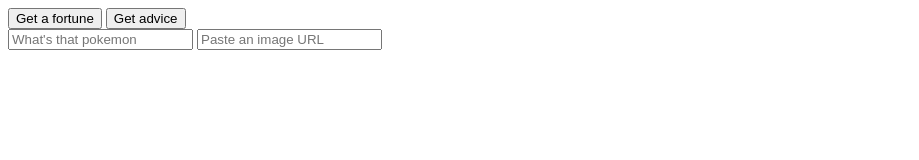
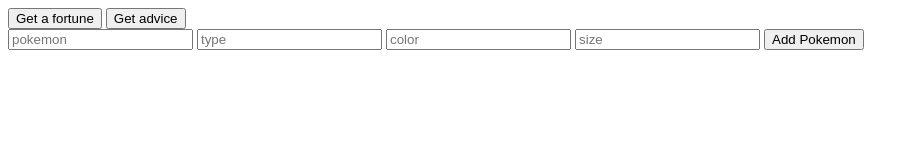
Before and after one commit to allenm679/Final-week4, a plain HTML site: page index.html in a window 1280 px wide. Shown: the whole page, without its empty margins (0-919 px from the left). Drawn offline with nearby package versions, Linux system fonts and the light colour scheme.

Commit message:
Update index.html

```diff
--- a/index.html
+++ b/index.html
@@ -39,22 +39,16 @@
 
 
 <form>
-  <input
-  type="text"
-  id="title"
-  placeholder="What's that pokemon"/>
-
-  <input
-  type="text"
-  id="img"
-  placeholder="Paste an image URL"/>
-
-
-
-
+  <input id="new-pokemon" placeholder="pokemon" class="form-input"/>
+  <input id="new-type" placeholder="type" class="form-input"/>
+  <input id="new-color" placeholder="color" class="form-input"/>
+  <input id="new-size" placeholder="size" class="form-input"/>
+  <button>Add Pokemon</button>
 </form>
 
+<section id="pokemon-display"></section>
 
+<script src="./main.js"></script>
 
 </body>
 </html>
```
